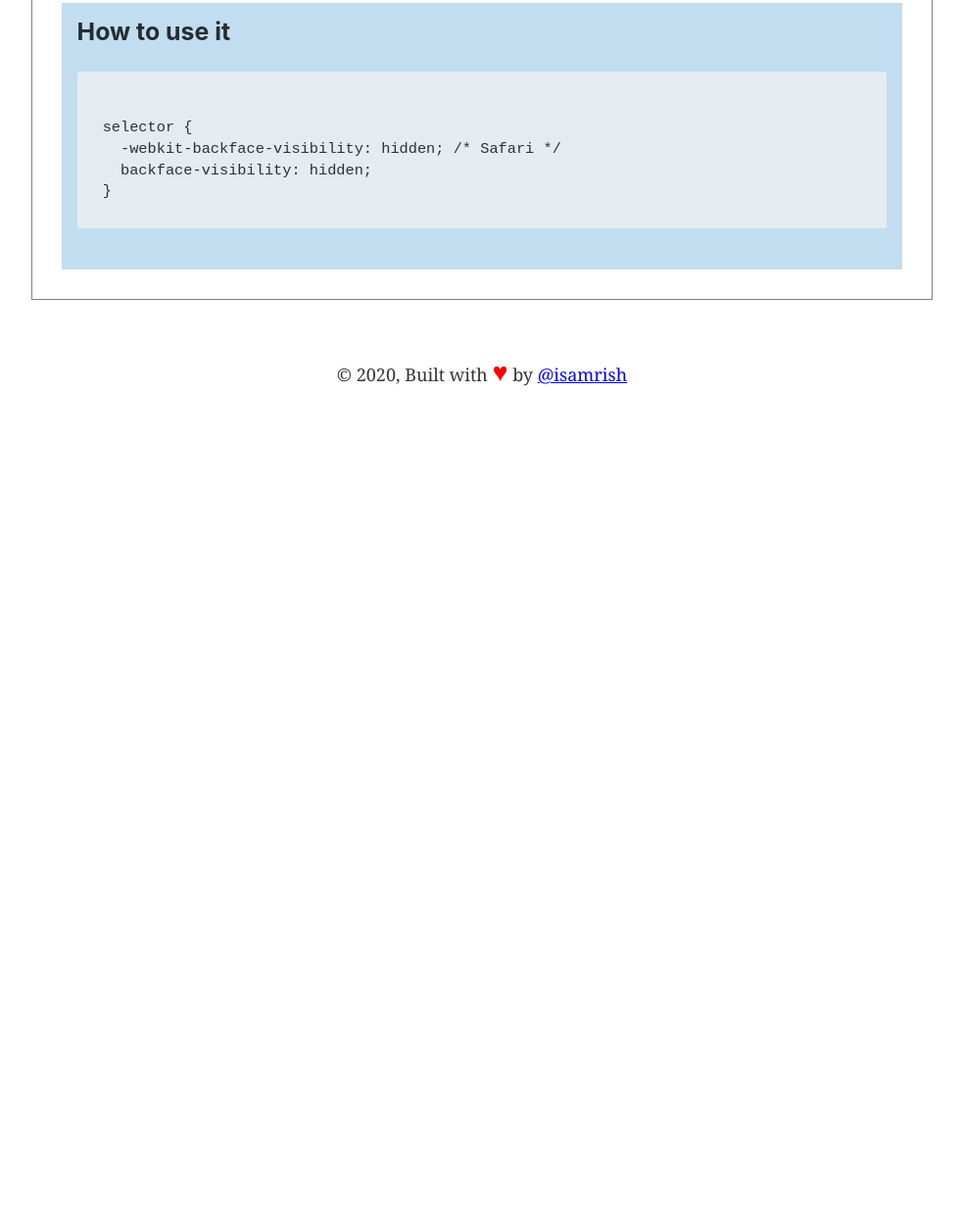
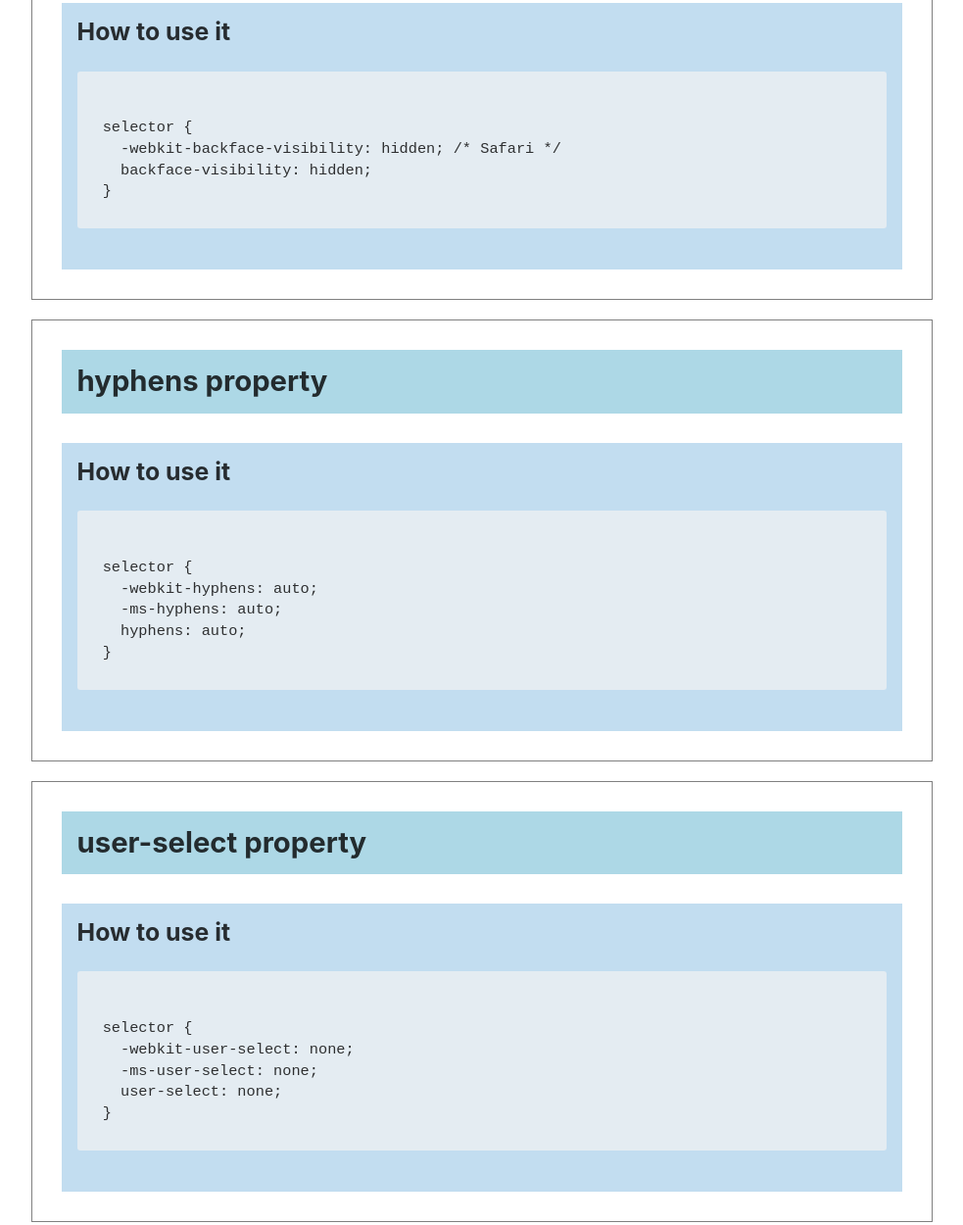
Before and after one commit to IsAmrish/cross-browser, a Gatsby site: page / in a window 1280 px wide. Shown: the part 283-1533 px from the top of the page at 98% size, without its empty margins (148-1131 px from the left). Before the commit the page ends 800 px from the top, so only its background shows below. Built offline with nearby package versions, Linux system fonts and the light colour scheme; Gatsby itself is replaced by a stand-in of ours.

Commit message:
Add two more property in data
Signed-off-by: isamrish <askmaurya48@gmail.com>

This commit will also fix
_ add margin-bottom in div wrapper around card component

```diff
--- a/data/property.json
+++ b/data/property.json
@@ -8,6 +8,24 @@
             "property-body": {
                 "code": "selector {\n  -webkit-backface-visibility: hidden; /* Safari */\n  backface-visibility: hidden;\n}"
             }
+        },
+        {
+            "property-head": {
+                "title": "hyphens property",
+                "name": "hyphens"
+            },
+            "property-body": {
+                "code": "selector {\n  -webkit-hyphens: auto; \n  -ms-hyphens: auto;\n  hyphens: auto;\n}"
+            }
+        },
+        {
+            "property-head": {
+                "title": "user-select property",
+                "name": "user-select"
+            },
+            "property-body": {
+                "code": "selector {\n  -webkit-user-select: none; \n  -ms-user-select: none;\n  user-select: none;\n}"
+            }
         }
     ]
 }
--- a/src/components/list-of-property-card.js
+++ b/src/components/list-of-property-card.js
@@ -5,7 +5,11 @@ const ListOfPropertyCard = () => {
     return (
         <React.Fragment>
             {data.properties.map(property => {
-                return (<PropertyCard propertyHead={property["property-head"]} propertyBody={property["property-body"]} />)
+                return (
+                    <div style={{ marginBottom: '20px' }}>
+                        <PropertyCard propertyHead={property["property-head"]} propertyBody={property["property-body"]} />
+                    </div>
+                )
             })}
         </React.Fragment>
     )
```
